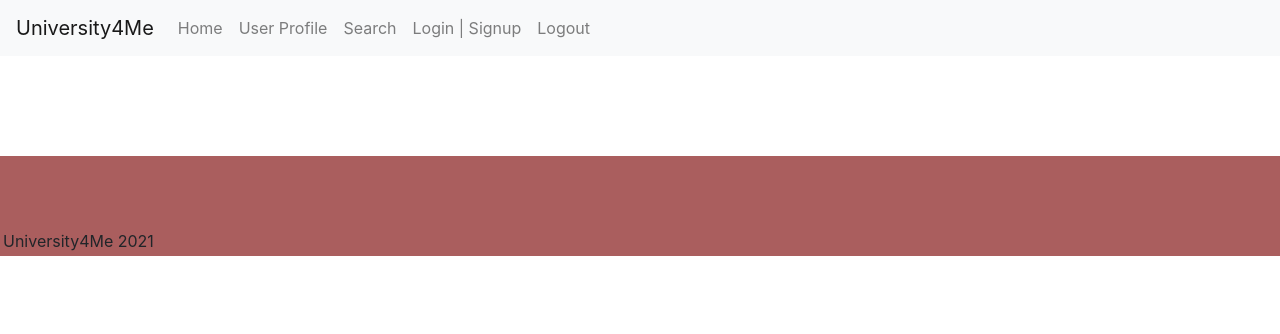
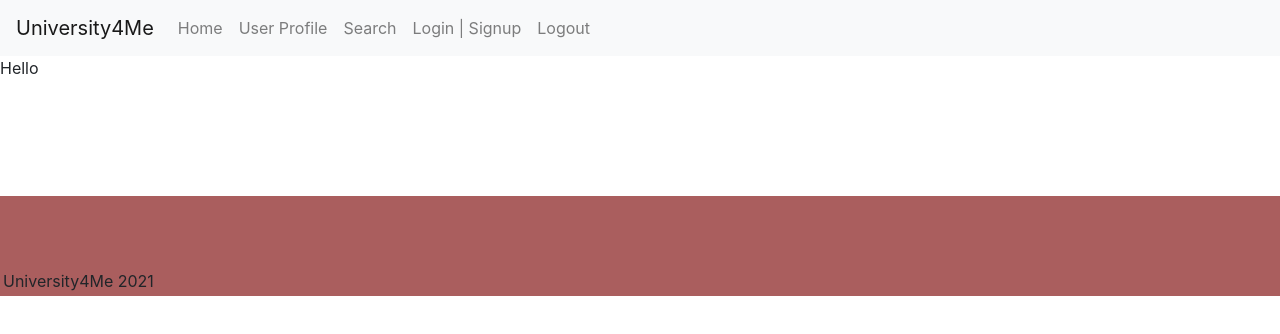
Before and after one commit to shrwnwilliams/university4me, a React (Create React App) app in the folder client/: page /college-page in a window 1280 px wide. Shown: the top 334 px of the page. Built offline with nearby package versions, Linux system fonts and the light colour scheme; no server answers.

Commit message:
added component for a single school, added route to get that page, work on adding that link component to the college cards on the search page

```diff
--- a/client/src/App.js
+++ b/client/src/App.js
@@ -11,6 +11,8 @@ import Search from "./pages/Search";
 import User from './pages/User';
 import Signup from './pages/Signup';
 import 'bootstrap/dist/css/bootstrap.min.css';
+import CollegeCard from "./components/CollegeCard";
+import OneSchool from "./components/OneSchool";
 
 function App() {
   const getAllSchools = () => {
@@ -95,6 +97,7 @@ function App() {
           <Route exact path="/search" component={Search} />
           <Route path="/signup" exact component={Signup} />
           <Route exact path='/profile' component={User} />
+          <Route exact path="/college-page" component={OneSchool} />
           {/* <Route exact path='/login' component={Signup} /> */}
           {/* <Route exact path="/login" component={Login} /> */}
         </Wrapper>
--- a/client/src/components/CollegeCard/index.js
+++ b/client/src/components/CollegeCard/index.js
@@ -1,5 +1,6 @@
 import React from "react";
 import CollegeCardBody from "../CollegeCardBody";
+import { Link } from "react-router-dom";
 
 function CollegeCard({colleges}) {
     // console.log(colleges[0]["school.name"]);
@@ -7,7 +8,7 @@ function CollegeCard({colleges}) {
       <div className="container">
         {colleges.map((college) => (
             <CollegeCardBody key={college.id} {...college}/>
-        ))}
+            ))}
     </div>
   );
 }
--- /dev/null
+++ b/client/src/components/OneSchool/index.js
@@ -0,0 +1,12 @@
+import React from 'react';
+
+function OneSchool (props){
+    return (
+        <div>
+            <p>Hello</p>
+        </div>
+    )
+
+}
+
+export default OneSchool;
```
Also changed, not shown: client/src/components/CollegeCardBody/index.js (line endings or trailing spaces), 1 other file (tests, documents, lock files or other folders).
